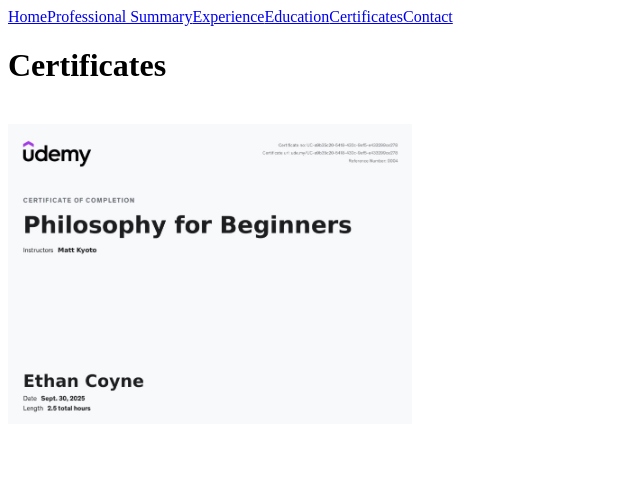
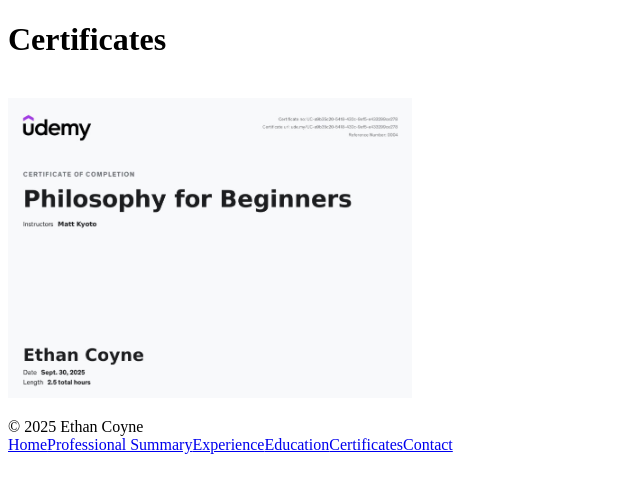
Before and after one commit to ethancoyne99-cmd/resume, a plain HTML site: page Assets/Certificates.html in a window 1280 px wide. Shown: the whole page, without its empty margins (0-640 px from the left). Drawn offline with Linux system fonts and the light colour scheme.

Commit message:
Add files via upload

```diff
--- a/Assets/Certificates.html
+++ b/Assets/Certificates.html
@@ -6,8 +6,10 @@
     <title>Certificates</title>
 </head>
 <body>
-    <a href="../index.html">Home</a><a href="../Public/ProfessionalSummary.html">Professional Summary</a><a href="../Public/Experience.html">Experience</a><a href="../Public/Education.html">Education</a><a href="../Assets/Certificates.html">Certificates</a><a href="../Public/Contact.html">Contact</a>
-    <h1>Certificates</h1><br />
-    <img src="/Assets/Philosophy.jpg" alt="Classical Philosophy Certificate", height="300"
+     <h1>Certificates</h1><br />
+    <img src="/Assets/Philosophy.jpg" alt="Classical Philosophy Certificate", height="300">
 </body>
+    <footer>
+        <p>© 2025 Ethan Coyne<br /><a href="../index.html">Home</a><a href="../Public/ProfessionalSummary.html">Professional Summary</a><a href="../Public/Experience.html">Experience</a><a href="../Public/Education.html">Education</a><a href="../Assets/Certificates.html">Certificates</a><a href="../Public/Contact.html">Contact</a></p>
+    </footer>
 </html>
```
Also changed, not shown: Public/Contact.html (+3 -1 lines), Public/Education.html (+3 -1 lines), Public/Experience.html (+3 -1 lines), Public/ProfessionalSummary.html (+3 -1 lines), Public/Skills.html (+3 -1 lines), index.html (+3 -0 lines).
